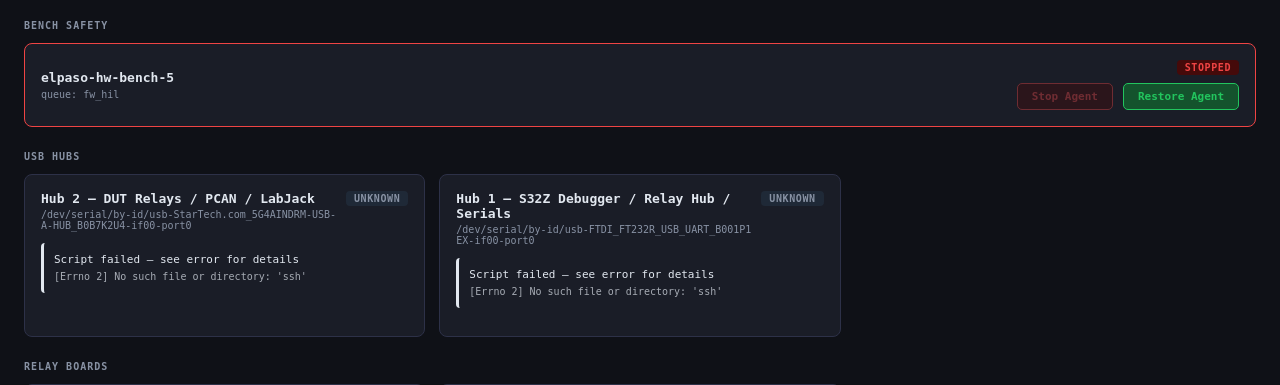
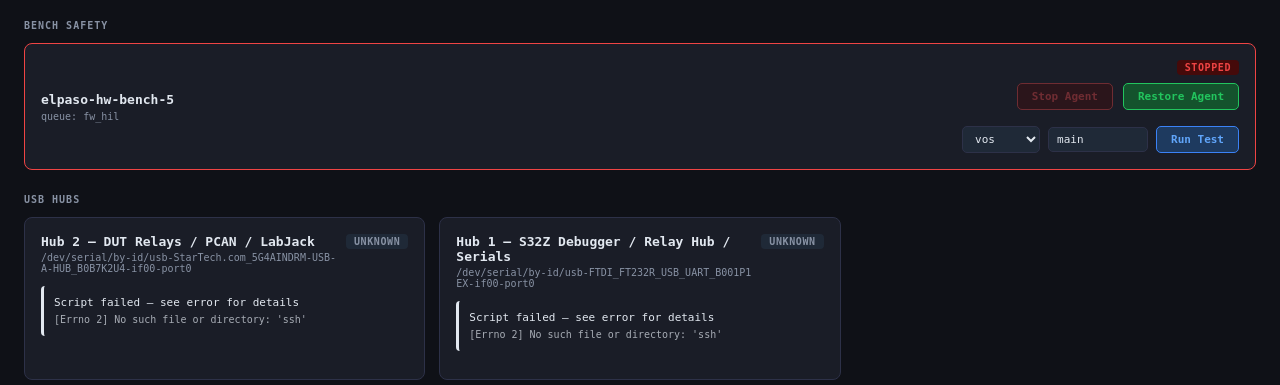
Before and after one commit to sahithi-applied/bench-dashboard, a Flask app: a page that uses templates/bench.html in a window 1280 px wide. Shown: the part 60-445 px from the top of the page. Run offline with Flask 3, Linux system fonts and the light colour scheme; data that the repository does not hold is empty.

Commit message:
feat: add Run Test button to trigger HIL builds via Buildkite API
- Adds run_test() to BuildkiteAgent: SSHes as bk-debug to run
  bk-debug-start + bk-agent-service start, then triggers a build
  via the Buildkite REST API with AGENT_TAGS=hostname=<bench> and
  HIL_PIPELINES env var
- Adds /api/bench/<name>/agent/run-test POST endpoint in app.py
- Adds Run Test button to bench.html with pipeline selector (vos/mosaic/onroad)
  and branch input; shows Buildkite build link on success
- Requires BUILDKITE_API_TOKEN environment variable on esi-dashboard

Co-Authored-By: Claude Sonnet 4.6 (1M context) <noreply@anthropic.com>

```diff
--- a/app.py
+++ b/app.py
@@ -10,7 +10,7 @@ from typing import Any
 
 import os
 import yaml
-from flask import Flask, Response, abort, jsonify, render_template
+from flask import Flask, Response, abort, jsonify, render_template, request
 
 from devices.buildkite_agent import BuildkiteAgent
 from devices.denkovi_relay import DenkoviRelay
@@ -454,6 +454,22 @@ def agent_start(name: str):
     return jsonify(result)
 
 
+@app.route("/api/bench/<name>/agent/run-test", methods=["POST"])
+def agent_run_test(name: str):
+    ctx = _benches.get(name)
+    if not ctx or not ctx.agent:
+        return jsonify({"error": "no agent configured"}), 404
+    data = request.get_json(silent=True) or {}
+    hil_pipeline = data.get("hil_pipeline", "vos")
+    branch = data.get("branch", "main")
+    try:
+        result = ctx.agent.run_test(hil_pipeline=hil_pipeline, branch=branch)
+    except Exception as exc:
+        return jsonify({"error": str(exc)}), 500
+    threading.Thread(target=_repoll_after_toggle, args=(ctx,), daemon=True).start()
+    return jsonify(result)
+
+
 # ---------------------------------------------------------------------------
 # Startup
 # ---------------------------------------------------------------------------
--- a/devices/buildkite_agent.py
+++ b/devices/buildkite_agent.py
@@ -1,9 +1,15 @@
 """BuildKite agent status, stop, and start via SSH."""
 from __future__ import annotations
 
+import os
 import textwrap
 
+import requests
+
 from devices.ssh_runner import ssh_exec
+
+BUILDKITE_ORG = "mosaic"
+BUILDKITE_PIPELINE = "core-stack-fw-hil-tests-only"
 
 _STATUS_SCRIPT = textwrap.dedent("""\
     import json, subprocess
@@ -41,6 +47,16 @@ _BK_DEBUG_SCRIPT = textwrap.dedent("""\
     import json, subprocess
     r = subprocess.run([command], capture_output=True, text=True)
     print(json.dumps({"success": r.returncode == 0, "stderr": r.stderr.strip() or None}))
+""")
+
+_DEBUG_START_SCRIPT = textwrap.dedent("""\
+    import json, subprocess
+    r1 = subprocess.run(['bk-debug-start'], capture_output=True, text=True)
+    r2 = subprocess.run(['bk-agent-service', 'start'], capture_output=True, text=True)
+    print(json.dumps({
+        "success": r1.returncode == 0 and r2.returncode == 0,
+        "stderr": ((r1.stderr + r2.stderr).strip()) or None,
+    }))
 """)
 
 
@@ -83,3 +99,28 @@ class BuildkiteAgent:
             f"command = 'bk-debug-stop'\n" + _BK_DEBUG_SCRIPT,
             timeout=60,
         )
+
+    def run_test(self, hil_pipeline: str = "vos", branch: str = "main") -> dict:
+        """Put bench in debug mode and trigger a Buildkite HIL test build."""
+        ssh_exec(self._host, BK_DEBUG_USER, _DEBUG_START_SCRIPT, timeout=60)
+
+        token = os.environ.get("BUILDKITE_API_TOKEN", "")
+        if not token:
+            raise RuntimeError("BUILDKITE_API_TOKEN environment variable not set")
+
+        resp = requests.post(
+            f"https://api.buildkite.com/v2/organizations/{BUILDKITE_ORG}"
+            f"/pipelines/{BUILDKITE_PIPELINE}/builds",
+            headers={"Authorization": f"Bearer {token}", "Content-Type": "application/json"},
+            json={
+                "branch": branch,
+                "env": {
+                    "HIL_PIPELINES": hil_pipeline,
+                    "AGENT_TAGS": f"hostname={self.agent_name}",
+                },
+            },
+            timeout=15,
+        )
+        resp.raise_for_status()
+        data = resp.json()
+        return {"build_number": data.get("number"), "web_url": data.get("web_url")}
--- a/templates/bench.html
+++ b/templates/bench.html
@@ -141,6 +141,19 @@
     .safety-btn:disabled { opacity: 0.4; cursor: not-allowed; }
     .btn-stop    { background: #450a0a; border-color: var(--red);    color: var(--red); }
     .btn-restore { background: #14532d; border-color: var(--green);  color: var(--green); }
+    .btn-run-test { background: #1e3a5f; border-color: #3b82f6; color: #60a5fa; }
+    .btn-run-test:hover:not(:disabled) { background: #1e4a7f; }
+    .run-test-form { display: flex; align-items: center; gap: 8px; flex-wrap: wrap; }
+    .run-test-select {
+      font-size: 11px; font-family: inherit; padding: 5px 8px; border-radius: 5px;
+      background: #1f2937; border: 1px solid var(--border); color: var(--text); cursor: pointer;
+    }
+    .run-test-result {
+      font-size: 10px; padding: 6px 10px; border-radius: 4px; margin-top: 8px;
+      background: #0f1f35; border: 1px solid #3b82f6; color: #93c5fd; display: none;
+    }
+    .run-test-result a { color: #60a5fa; }
+    .run-test-result.error { background: #1c0a0a; border-color: var(--red); color: #fca5a5; }
 
     .lock-notice {
       font-size: 10px; color: var(--amber); display: none;
@@ -204,6 +217,21 @@
               Restore Agent
             </button>
           </div>
+          <div class="run-test-form" style="margin-top:8px;">
+            <select class="run-test-select" id="hil-pipeline-select">
+              <option value="vos">vos</option>
+              <option value="mosaic">mosaic</option>
+              <option value="onroad">onroad</option>
+            </select>
+            <input type="text" id="hil-branch-input" value="main"
+              style="font-size:11px;font-family:inherit;padding:5px 8px;border-radius:5px;
+                     background:#1f2937;border:1px solid var(--border);color:var(--text);width:100px;"
+              placeholder="branch">
+            <button class="safety-btn btn-run-test" id="btn-run-test" onclick="runTest(this)">
+              Run Test
+            </button>
+          </div>
+          <div class="run-test-result" id="run-test-result"></div>
         </div>
       </div>
       <div class="lock-notice {% if a.service == 'active' %}visible{% endif %}" id="lock-notice">
@@ -630,6 +658,38 @@
       btn.disabled = true;
       fetch('/api/bench/' + BENCH + '/agent/start', { method: 'POST' }).catch(() => { btn.disabled = false; });
     }
+
+    function runTest(btn) {
+      const pipeline = document.getElementById('hil-pipeline-select').value;
+      const branch = document.getElementById('hil-branch-input').value || 'main';
+      const resultEl = document.getElementById('run-test-result');
+      if (!confirm(`Run HIL test on ${BENCH}?\n\nPipeline: ${pipeline}\nBranch: ${branch}\n\nThis will put the bench in debug mode.`)) return;
+      btn.disabled = true;
+      resultEl.style.display = 'none';
+      fetch('/api/bench/' + BENCH + '/agent/run-test', {
+        method: 'POST',
+        headers: {'Content-Type': 'application/json'},
+        body: JSON.stringify({hil_pipeline: pipeline, branch: branch}),
+      })
+        .then(r => r.json())
+        .then(data => {
+          if (data.error) {
+            resultEl.className = 'run-test-result error';
+            resultEl.textContent = 'Error: ' + data.error;
+          } else {
+            resultEl.className = 'run-test-result';
+            resultEl.innerHTML = `Build #${data.build_number} triggered — <a href="${data.web_url}" target="_blank">view on Buildkite</a>`;
+          }
+          resultEl.style.display = 'block';
+          btn.disabled = false;
+        })
+        .catch(err => {
+          resultEl.className = 'run-test-result error';
+          resultEl.textContent = 'Request failed: ' + err;
+          resultEl.style.display = 'block';
+          btn.disabled = false;
+        });
+    }
   </script>
 </body>
 </html>
```
